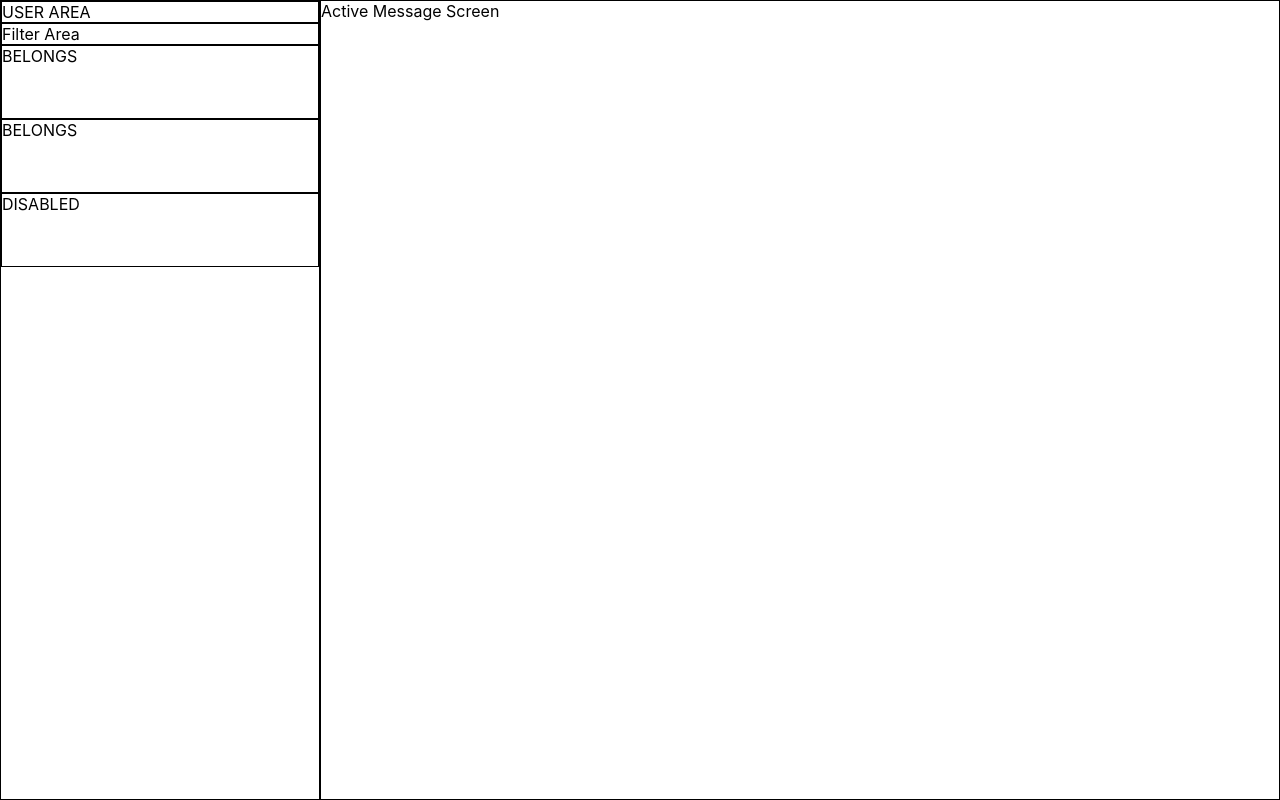
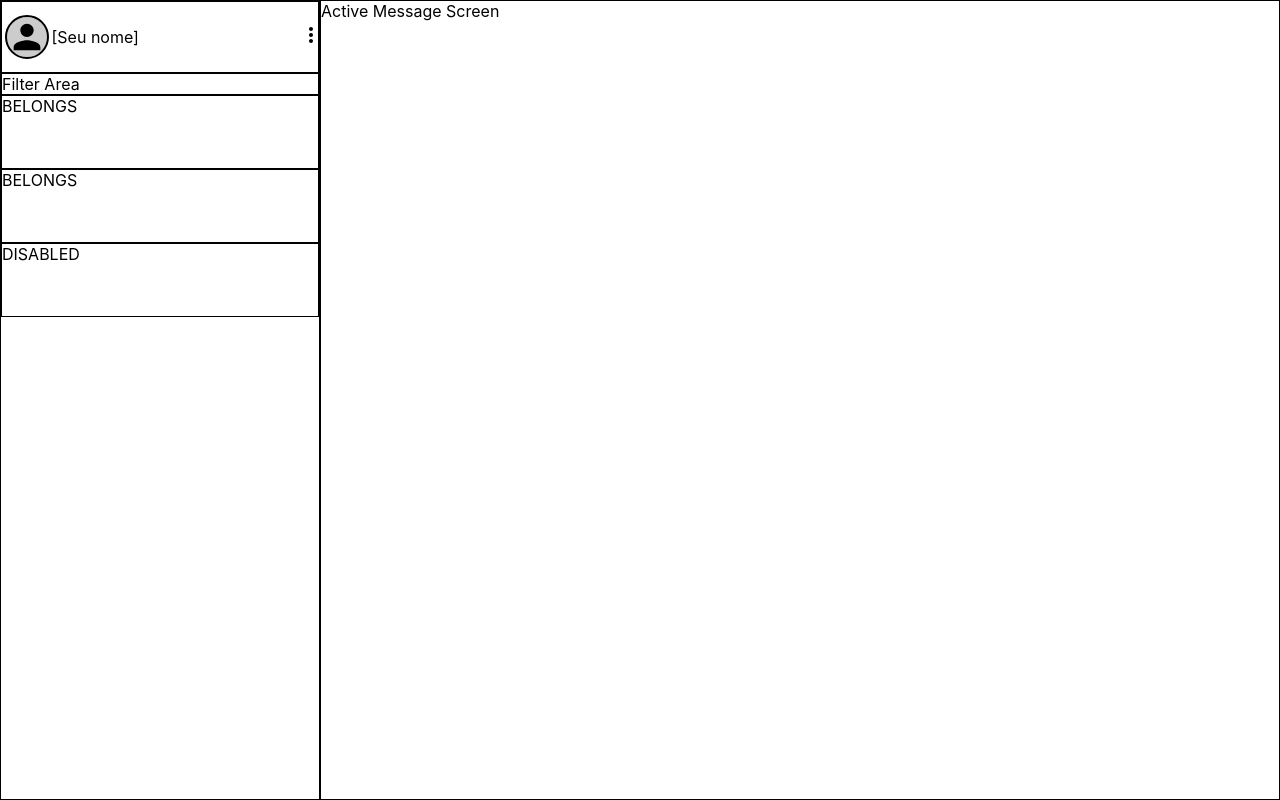
Before and after one commit to MuraraAllan/whats-app-clone, a React (Create React App) app: page / in a window 1280 px wide. Built offline with nearby package versions, Linux system fonts and the light colour scheme.

Commit message:
Implement UserArea Add CircleContainer shared

```diff
--- a/src/pages/mainpage/components/UserArea/UserArea.tsx
+++ b/src/pages/mainpage/components/UserArea/UserArea.tsx
@@ -1,11 +1,33 @@
 import React from 'react'
 import Grid from '@material-ui/core/Grid';
+import PersonIcon from '@material-ui/icons/Person';
+import MoreVertIcon from '@material-ui/icons/MoreVert';
+import styled from 'styled-components';
+
 import { BorderedContainer } from 'shared/components/BorderedContainer';
 
+import { useUser } from 'shared/hooks/UserHooks';
+import { CircleContainer } from 'shared/components/CircleContainer';
+
+
 export default function UserArea() {
+  const Container = styled(BorderedContainer)`height: 72px`
+  const user = useUser()
   return (
-    <BorderedContainer >
-      USER AREA
-    </BorderedContainer>
+    <Container container
+      justify="space-evenly"
+      alignItems="center"
+      direction="row"
+    >
+      <CircleContainer>
+        <PersonIcon style={{ width: '100%', height: '100%' }} />
+      </CircleContainer>
+      <Grid xs={7} sm={8} md={9} lg={9} xl={10}>
+        <span>[{user.userName}]</span>
+      </Grid>
+      <Grid item>
+        <MoreVertIcon viewBox="0 0 8 24" />
+      </Grid>
+    </Container>
   )
 }
--- /dev/null
+++ b/src/shared/components/CircleContainer.tsx
@@ -0,0 +1,17 @@
+import React from 'react'
+import styled from 'styled-components'
+import Grid from '@material-ui/core/Grid'
+
+
+interface CricleContainerProps {
+  width: number,
+  height: number,
+  backgroundColor: string
+}
+
+export const CircleContainer = styled.div`
+border: 2px solid;
+border-radius: 50%;
+background-color: ${(p: CricleContainerProps) => p.backgroundColor ? p.backgroundColor : "#80808066"};
+width : ${(p: CricleContainerProps) => p.width ? `${p.width}px` : "40px"};
+height : ${(p: CricleContainerProps) => p.height ? `${p.height}px` : "40px"};`
```
